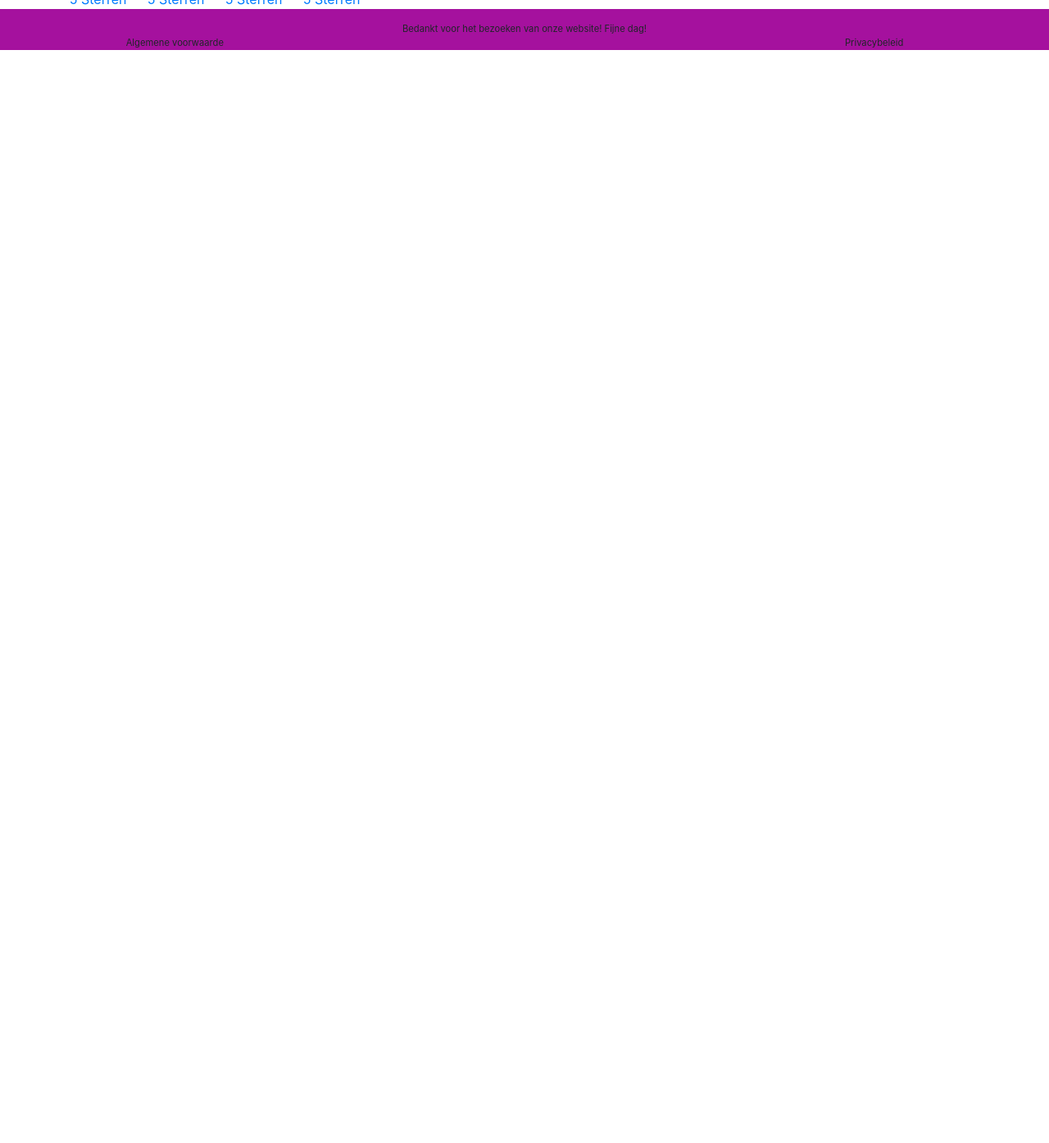
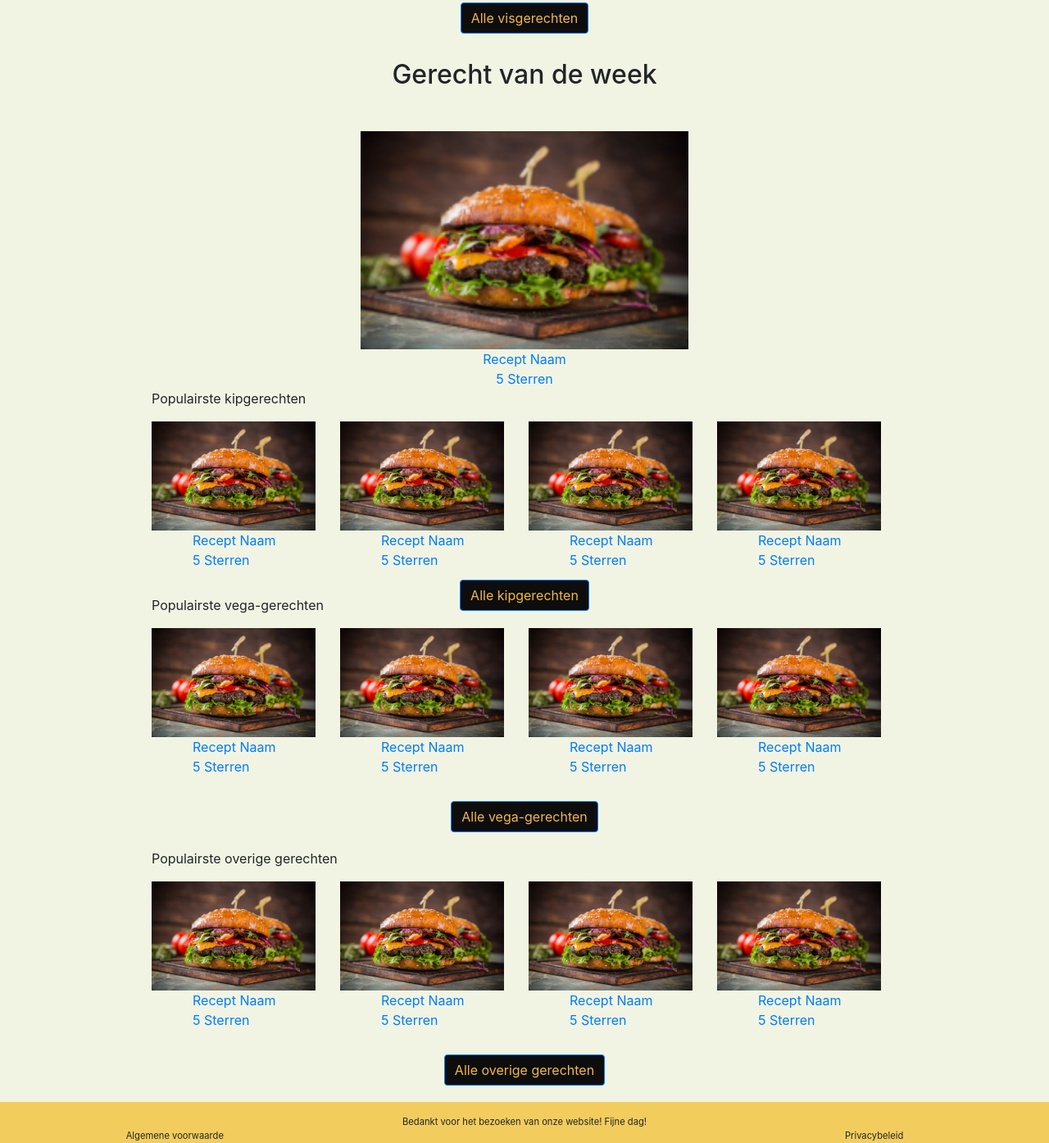
Before and after one commit to Maiordomo/OpdrachtFrontend, a plain HTML site: page index.html in a window 1280 px wide. Shown: the part 962-2356 px from the top of the page at 82% size. Before the commit the page ends 1023 px from the top, so only its background shows below. Drawn offline with nearby package versions, Linux system fonts and the light colour scheme.

Commit message:
index.html

```diff
--- a/index.html
+++ b/index.html
@@ -58,7 +58,9 @@ carousel end
 <!--
 recepten rows en colomns
 -->
+
 <div class="container">
+    <p>Populairste vleesgerechten</p>
     <div class="row">
         <div class="col-1">
             <img class="imgresize" src="./testimages/burger200.png">
@@ -67,6 +69,7 @@ recepten rows en colomns
             <br>
             <a class="sterren" href="">5&nbsp;Sterren</a>
         </div>
+
         <div class="col-1">
             <img class="imgresize" src="./testimages/burger200.png">
             <br>
@@ -89,6 +92,11 @@ recepten rows en colomns
             <a class="sterren" href="">5&nbsp;Sterren</a>
         </div>
     </div>
+    <div class="col d-flex align-items-center justify-content-center">
+        <a class="btn btn-primary" href="allerecepten.html" role="button">Alle vleesgerechten</a>
+    </div>
+    <p>Populairste visgerechten</p>
+
     <div class="row">
         <div class="col-1">
         <img class="imgresize" src="./testimages/burger200.png">
@@ -122,6 +130,20 @@ recepten rows en colomns
             <a class="sterren" href="">5&nbsp;Sterren</a>
         </div>
     </div>
+    <div class="col d-flex align-items-center justify-content-center">
+        <a class="btn btn-primary" href="allerecepten.html" role="button">Alle visgerechten</a>
+    </div>
+
+    <h2>Gerecht van de week</h2>
+    <div class="gerechtvandeweek">
+        <img class="imgresizegerechtvandeweek" src="./testimages/burger200.png">
+        <br>
+        <a class="d" href="">Recept&nbsp;Naam</a>
+        <br>
+        <a class="sterren" href="">5&nbsp;Sterren</a>
+    </div>
+
+    <p>Populairste kipgerechten</p>
     <div class="row">
         <div class="col-1">
             <img class="imgresize" src="./testimages/burger200.png">
@@ -153,7 +175,82 @@ recepten rows en colomns
         </div>
 
     </div>
+    <div class="col d-flex align-items-center justify-content-center">
+        <a class="btn btn-primary" href="allerecepten.html" role="button">Alle kipgerechten</a>
+    </div>
+
+<p>Populairste vega-gerechten</p>
+<div class="row">
+    <div class="col-1">
+        <img class="imgresize" src="./testimages/burger200.png">
+        <br>
+        <a class="d" href="">Recept&nbsp;Naam</a>
+        <br>
+        <a class="sterren" href="">5&nbsp;Sterren</a>
+    </div>
+    <div class="col-1">
+        <img class="imgresize" src="./testimages/burger200.png">
+        <br>
+        <a class="d" href="">Recept&nbsp;Naam</a>
+        <br>
+        <a class="sterren" href="">5&nbsp;Sterren</a>
+    </div>
+    <div class="col-1">
+        <img class="imgresize" src="./testimages/burger200.png">
+        <br>
+        <a class="d" href="">Recept&nbsp;Naam</a>
+        <br>
+        <a class="sterren" href="">5&nbsp;Sterren</a>
+    </div>
+    <div class="col-1">
+        <img class="imgresize" src="./testimages/burger200.png">
+        <br>
+        <a class="d" href="">Recept&nbsp;Naam</a>
+        <br>
+        <a class="sterren" href="">5&nbsp;Sterren</a>
+    </div>
+    </div>
+    <div class="colb d-flex align-items-center justify-content-center">
+        <a class="btn btn-primary" href="allerecepten.html" role="button">Alle vega-gerechten</a>
+    </div>
+    <p>Populairste overige gerechten</p>
+    <div class="row">
+        <div class="col-1">
+            <img class="imgresize" src="./testimages/burger200.png">
+            <br>
+            <a class="d" href="">Recept&nbsp;Naam</a>
+            <br>
+            <a class="sterren" href="">5&nbsp;Sterren</a>
+        </div>
+        <div class="col-1">
+            <img class="imgresize" src="./testimages/burger200.png">
+            <br>
+            <a class="d" href="">Recept&nbsp;Naam</a>
+            <br>
+            <a class="sterren" href="">5&nbsp;Sterren</a>
+        </div>
+        <div class="col-1">
+            <img class="imgresize" src="./testimages/burger200.png">
+            <br>
+            <a class="d" href="">Recept&nbsp;Naam</a>
+            <br>
+            <a class="sterren" href="">5&nbsp;Sterren</a>
+        </div>
+        <div class="col-1">
+            <img class="imgresize" src="./testimages/burger200.png">
+            <br>
+            <a class="d" href="">Recept&nbsp;Naam</a>
+            <br>
+            <a class="sterren" href="">5&nbsp;Sterren</a>
+        </div>
+    </div>
+<div class="colb d-flex align-items-center justify-content-center">
+    <a class="btn btn-primary" href="allerecepten.html" role="button">Alle overige gerechten</a>
 </div>
+</div>
+</div>
+
+
 
 
 <!--
--- a/main.css
+++ b/main.css
@@ -1,42 +1,120 @@
+body{
+  background-color:var(--kleur-vier);
+}
 nav{
-  background-color: #c5dacf;
+  background-color:var(--kleur-drie);
   text-align: center;
 }
+
 .carousel-container {
   display: flex;
   justify-content: center; /* Align container horizontally */
   align-items: center; /* Align container vertically */
   width: 100%; /* Make the image fill the carousel container */
   height: auto; /* Maintain aspect ratio */
+  margin-bottom: 50px;
+}
+p{
+  margin-left: 100px;
+}
 
-
-}
 .container {
   display: flex;
   flex-direction: column;
+}
+h2{
+  text-align: center;
+  margin-top: 50px;
+  margin-bottom: 50px;
 }
 
 .search-form {
   margin-top: 10px; /* Add some top margin to create space between the button and the search form */
 }
 :root{
-  --main-bg-color:brown;
+  --kleur-een:#F2CD5E;
 }
-.dezemoetlkleurkrijgen{
-  .background-color:var(--main-bg-color);
+:root{
+  --kleur-twee:#F2B84B;
 }
+:root{
+  --kleur-drie:#D9eE32;
+}
+:root{
+  --kleur-vier:#F1F4E3;
+}
+:root{
+  --kleur-vijf:#0D0D0D;
+}
+.btn{
+  background-color:var(--kleur-vijf);
+  color:var(--kleur-twee);;
+}
+/* css van Erik's grid op  zowel de index.html als mijn fav recepten */
+
+        .specialheader {
+            text-align: center;
+            margin: 100px;
+        }
+        .col-1 {
+            padding-right: 115px;
+            padding-left: 115px;
+            margin-bottom: 30px;
+        }
+        .colb{
+          margin-bottom: 20px;
+        }
+
+        .imgresize {
+            width: 200px;
+            height: 133px;
+        }
+        .imgresizegerechtvandeweek {
+          width: 400px;
+          height: 266px;
+      }
+
+        .imgresize:hover {
+            box-shadow: 0 0 4px 2px #5c5959;
+            filter: drop-shadow(#5c5959 1em 1em 10px);
+            cursor: pointer;
+        }
+
+        .b {
+            margin-left: 150px;
+        }
+
+        .c {
+            text-align: right;
+            margin-left: 850px;
+        }
+
+        .d {
+            margin: 50px;
+        }
+
+        .sterren {
+            margin: 50px;
+        }
+
+        .specialheader {
+          text-align: center;
+          margin: 100px;
+      }
+
 
 
 .carousel-inner{
   height: 300px;
   margin-top: 130px;
 }
+
 h1 {
-    background-color: #80ced6;
+  background-color:var(--kleur-drie);
   }
 
  header{
-    background-color: rgb(36, 172, 59);
+  background-color:var(--kleur-twee);
     height: 130px;
 
   }
@@ -45,7 +123,7 @@ h1 {
     top: 130px;
     position: absolute;
     right: 30px;
-    background-color: #eedd1b;
+    background-color:var(--kleur-drie);
     padding: 20px;
     border-radius: 12px;
     z-index: 1000;
@@ -56,7 +134,7 @@ h1 {
     font-size: 0.7rem;
   }
   footer{
-    background-color: #a5119e;
+    background-color:var(--kleur-een);
     text-align: center;
     padding-top: 1rem;
     padding-bottom: 1rem;
@@ -70,13 +148,8 @@ h1 {
 
   }
 
-
-
-
-
-
 .button-aanmaken {
-  background-color: #eedd1b;
+  background-color:var(--kleur-drie);
   border-radius: 100px;
   box-shadow: rgba(44, 187, 99, .2) 0 -25px 18px -14px inset,rgba(44, 187, 99, .15) 0 1px 2px,rgba(44, 187, 99, .15) 0 2px 4px,rgba(44, 187, 99, .15) 0 4px 8px,rgba(44, 187, 99, .15) 0 8px 16px,rgba(44, 187, 99, .15) 0 16px 32px;
   color: rgb(16, 15, 15);
@@ -129,7 +202,7 @@ h1 {
 
 .button-52:after {
   content: "";
-  background-color: #ffe54c;
+  background-color:var(--kleur-drie);
   width: 100%;
   z-index: -1;
   position: absolute;
@@ -149,3 +222,7 @@ h1 {
     padding: 13px 50px 13px;
   }
 }
+.gerechtvandeweek{
+  text-align: center;
+
+}
```
Also changed, not shown: mijnfavorieterecepten.html (+3 -1 lines).
